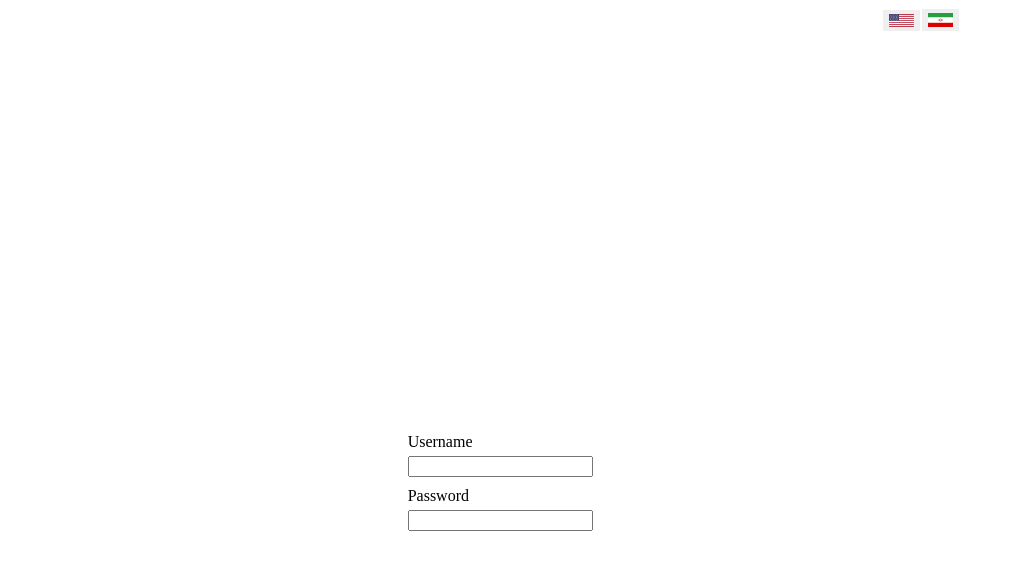
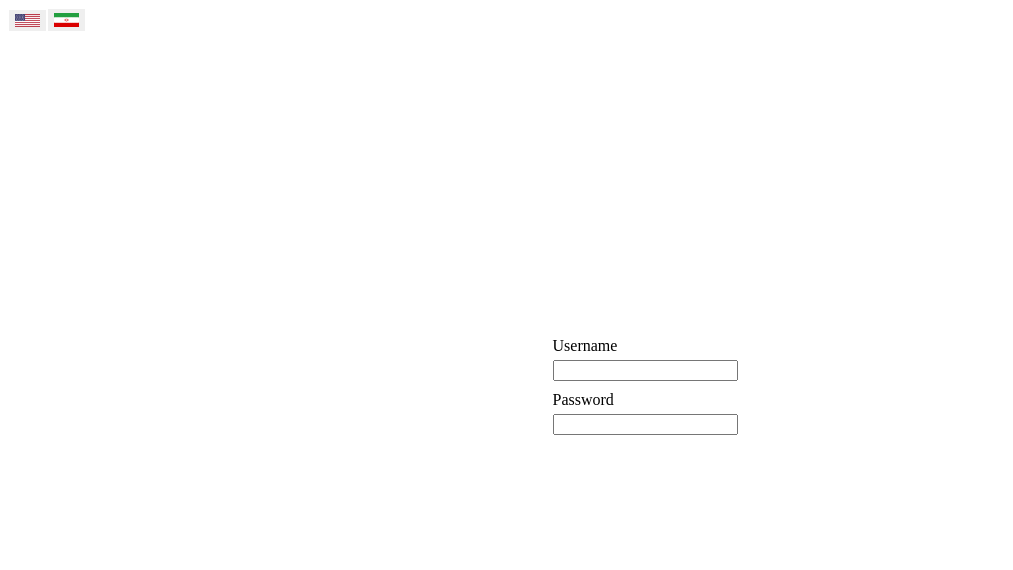
Before and after one commit to madeinlobby/Mafia_Frontend, a React app: page / in a window 1280 px wide. Shown: the whole page, without its empty margins (0-1013 px from the left). Built offline with nearby package versions, Linux system fonts and the light colour scheme.

Commit message:
Basic form has been fixed

```diff
--- a/src/components/components.css
+++ b/src/components/components.css
@@ -5,19 +5,13 @@
     display: inherit;
     float: inside;
 }
-.container{
+.flagContainer{
     float: right;
-    position: -webkit-sticky;
-    right: -10px;
-    width: 100px;
-    height: 120px;
-    grid-column-start: 4;
-    grid-column-end: 4;
     justify-items: auto;
     align-self: end;
-
 }
 .flagButton{
+    cursor: pointer;
     padding-top: 4px;
     margin: 1px ;
     border-width: 0;
@@ -25,9 +19,13 @@
     max-height: 60px;
 }
 .flagButton:hover{
+
     background: rgba(255, 0, 72, 0.6);
 }
 .inputContainer{
     flex-direction: row;
     flex: auto;
 }
+.flagButton:active{
+    background: rgba(255, 0, 8, 0.6);
+}
--- a/src/components/dictionary.js
+++ b/src/components/dictionary.js
@@ -38,7 +38,7 @@ export class DictionaryComponent extends React.Component {
 
   render() {
     return (
-      <div className="container">
+      <div className="flagContainer">
         <button
           className="flagButton"
           onClick={() => this.state.onLangChange("en")}
--- a/src/components/input.js
+++ b/src/components/input.js
@@ -20,9 +20,7 @@ export default class TextInput extends React.Component {
   render() {
     return (
       <div className="inputContainer">
-        <div style={{ textAlign: dictionary("alignment") }}>
-          {dictionary(this.state.hint)}
-        </div>
+        <div>{dictionary(this.state.hint)}</div>
         <input
           type={this.state.type}
           value={this.state.text}
--- a/src/pages/loginPage.css
+++ b/src/pages/loginPage.css
@@ -1,6 +1,6 @@
 .loginPage {
    display: grid;
-    grid-template-columns: 100px auto auto auto;
+    grid-template-columns: auto;
     grid-template-rows: auto auto auto auto auto ;
 
 }
@@ -8,14 +8,18 @@
 
 }
 .loginForm{
-    grid-column-start: 3;
-    grid-column-end: 3;
+
     grid-row-start: 2;
     grid-row-end:5 ;
-
     display: flex;
     flex-direction: column;
 }
 .loginForm *{
     margin:0 0 5px 5px ;
 }
+.loginContainer{
+    display: block;
+    margin-right: auto;
+    margin-left: auto;
+
+}
--- a/src/pages/loginPage.js
+++ b/src/pages/loginPage.js
@@ -13,7 +13,7 @@ export default class LoginPage extends React.Component {
 
   render() {
     return (
-      <div className="loginPage">
+      <div style={{ textAlign: dictionary("alignment") }} className="loginPage">
         <DictionaryComponent
           onLangChange={this.changeLanguage}
           className="dictionary"
@@ -32,10 +32,12 @@ export default class LoginPage extends React.Component {
 class Form extends React.Component {
   render() {
     return (
-      <div className="loginForm">
-        <div style={{ minHeight: "300px" }}></div>
-        <TextInput hint={"username"} type="text" />
-        <TextInput type="password" hint={"password"} />
+      <div className="loginContainer">
+        <div className="loginForm">
+          <div style={{ minHeight: "300px" }}></div>
+          <TextInput hint={"username"} type="text" />
+          <TextInput type="password" hint={"password"} />
+        </div>
       </div>
     );
   }
```
